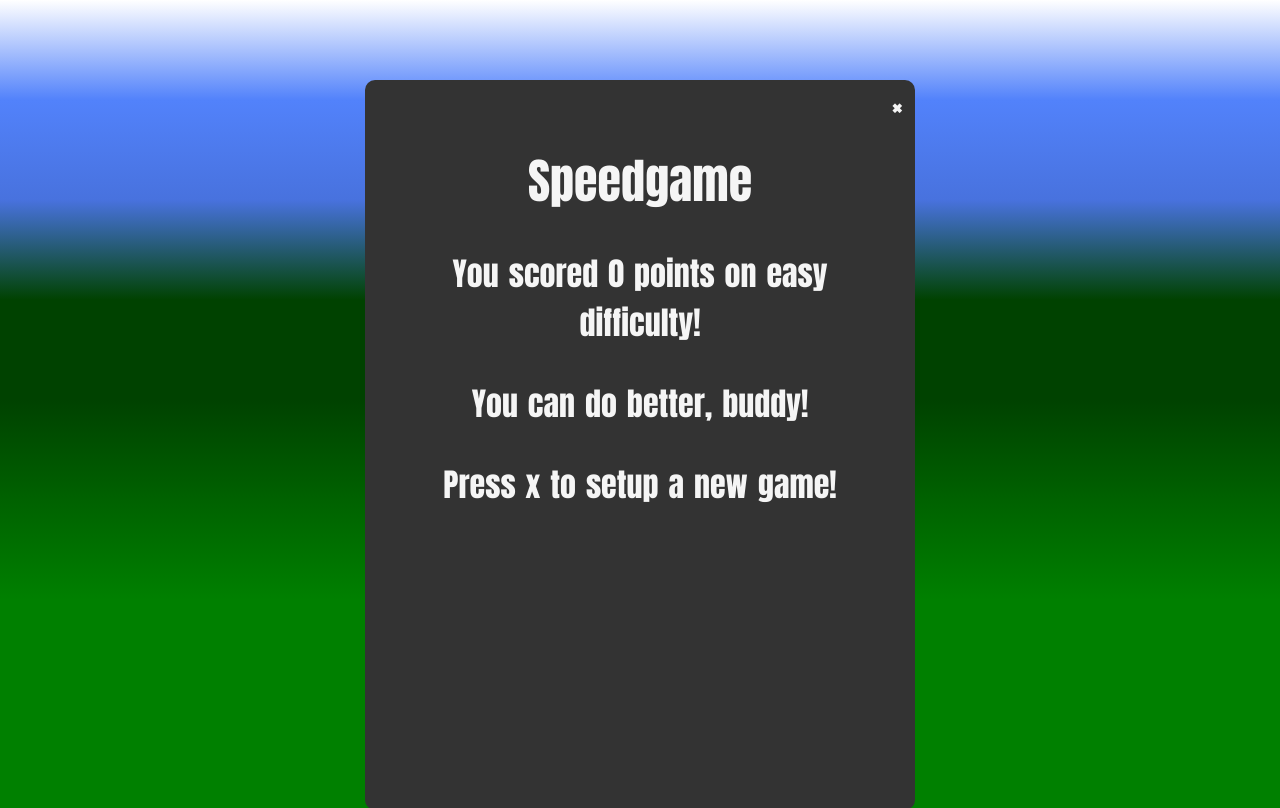
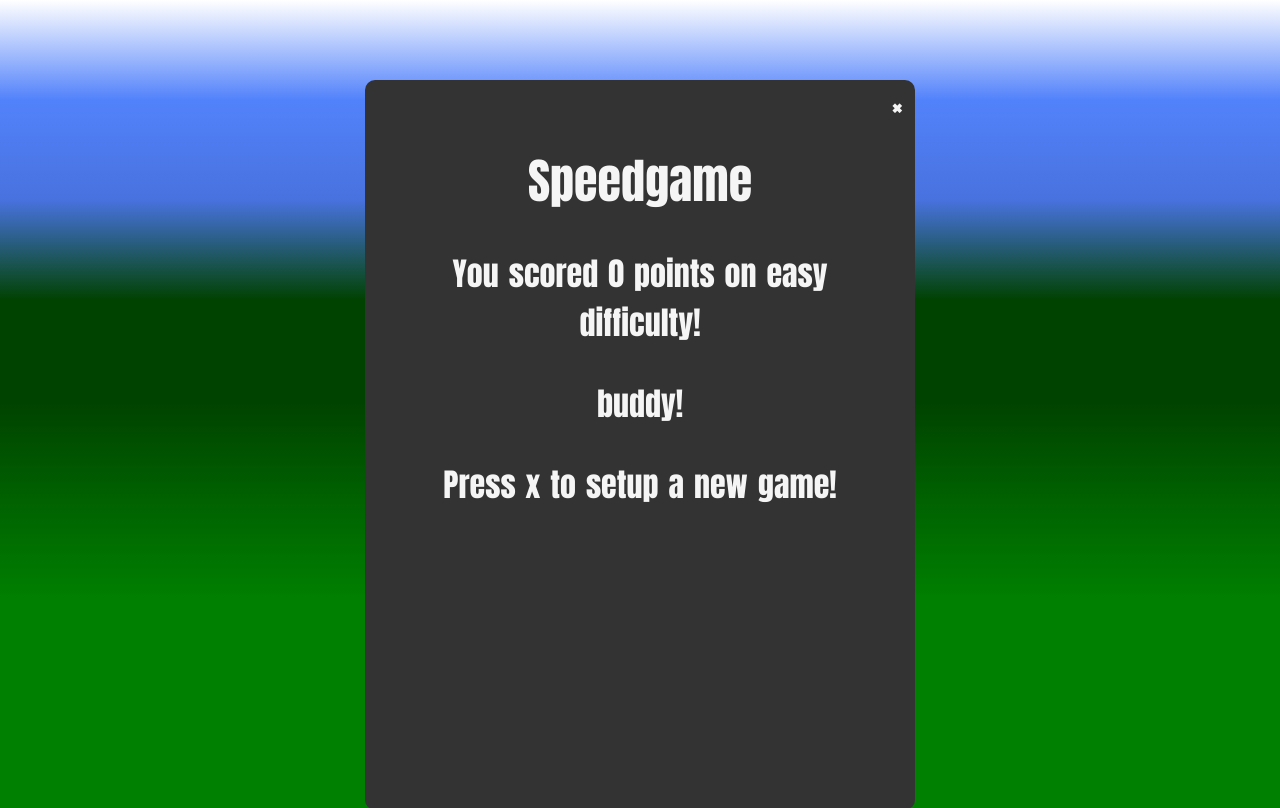
Before and after one commit to JoonAro/speedGameReact, a React (Vite) app: page / in a window 1280 px wide. Both pictures are taken after a click on the button "Easy". Built offline with nearby package versions, Linux system fonts and the light colour scheme; the HTML template or start-up script is replaced by a standard one.

Commit message:
Fixed feedback

```diff
--- a/src/App.jsx
+++ b/src/App.jsx
@@ -44,7 +44,7 @@ function App() {
     music.current.play();
   };
   //we get an array of 100 numbers based on difficulty which are then used in oneTurn func
-  //if the new number is the same as the previous one, we re-run the loop and avoid the possibility of an infinite loop by limiting the re-runs to 100 per
+  //if the new number is the same as the previous one, we re-run the loop and avoid the possibility of an infinite loop by limiting the re-runs to 100 per. If it fails it reloads the page.
   const getArrOfHundred = (min, max) => {
     let counter;
     let maxReRuns = 100;
@@ -58,7 +58,7 @@ function App() {
         maxReRuns--;
       }
       else if (maxReRuns === 0) {
-        console.log('Failed to generate array of hundred');
+        window.location.reload();
         return;
       }
       else {
@@ -68,14 +68,13 @@ function App() {
     }
   }
   const stopHandler = () => {
-    setGameOn(!gameOn)
-    setGameOver(!gameOver)
+    setGameOn(!gameOn);
+    setGameOver(!gameOver);
     clearTimeout(timeOutIdRef.current);
     timeOutIdRef.current = null;
     setBoolean(false);
     roundsCount.current = 0;
     circleNumbers = [];
-    feedBackHandler();
     music.current.pause();
     music.current.currentTime = 0;
   }
@@ -84,6 +83,7 @@ function App() {
     setGameOver(!gameOver);
     setGameOn(false);
     setScore(0);
+    setFeedBack('You can do better,');
   }
   const soundHandler = () => {
     if (soundCount.current === 0 || soundCount.current === 3 || soundCount.current === 4) {
@@ -100,7 +100,7 @@ function App() {
     }
   }
   //boolean stops you from being able to click the active circle more than once in a turn
-  const clickHandler = (id) => {
+  const clickHandler = (id, score) => {
     if (current !== id) {
       stopHandler();
     }
@@ -113,8 +113,9 @@ function App() {
       soundHandler();
     }
     setBoolean(true);
+    feedBackHandler(score);
   }
-  const feedBackHandler = () => {
+  const feedBackHandler = (score) => {
     if (score < 150) {
       setFeedBack('You can do better,');
     } else if (score >= 150 && score < 300) {
@@ -144,7 +145,7 @@ function App() {
       <Header />
       {gameLaunch && <NewGame onclick={gameSetHandler} />}
       {gameOn && <Game score={score} circles={circles} clickHandler={clickHandler} stopHandler={stopHandler} current={current} changeImg={changeImg} />}
-      {gameOver && <GameOver resetGameHandler={resetGameHandler} stopHandler={stopHandler} feedBack={feedBack} {...player} score={score} />}
+      {gameOver && <GameOver resetGameHandler={resetGameHandler} feedBack={feedBack} {...player} score={score} />}
       <Footer />
     </main>
   )
--- a/src/UI_components/Circle.jsx
+++ b/src/UI_components/Circle.jsx
@@ -1,6 +1,6 @@
-function Circle({ id, clickHandler, current, changeImg }) {
+function Circle({ id, clickHandler, current, changeImg, score }) {
     return (
-        <div className="circle" style={current === id ? { backgroundImage: changeImg } : { color: "black" }} onClick={() => clickHandler(id)} role="button">
+        <div className="circle" style={current === id ? { backgroundImage: changeImg } : { color: "black" }} onClick={() => clickHandler(id, score)} role="button">
         </div>);
 }
 export default Circle;
--- a/src/components/Game.jsx
+++ b/src/components/Game.jsx
@@ -8,7 +8,7 @@ function Game({ score, circles, stopHandler, clickHandler, current, changeImg })
             </div>
             <div className="container">
                 <div className="circles">
-                    {circles.map((_, i) => <Circle key={i} id={i} clickHandler={clickHandler} current={current} changeImg={changeImg} />)}
+                    {circles.map((_, i) => <Circle key={i} id={i} clickHandler={clickHandler} current={current} changeImg={changeImg} score={score} />)}
                 </div>
             </div>
             <div className="extra2">
```
